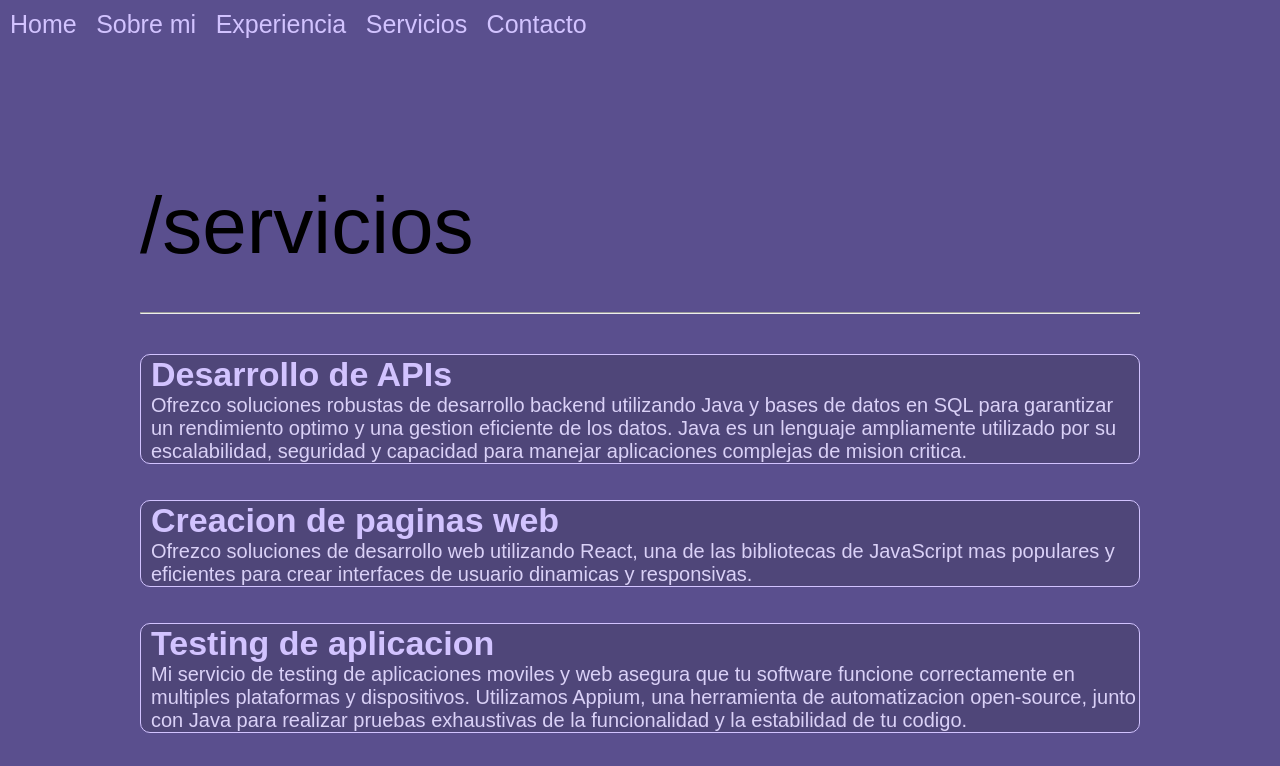
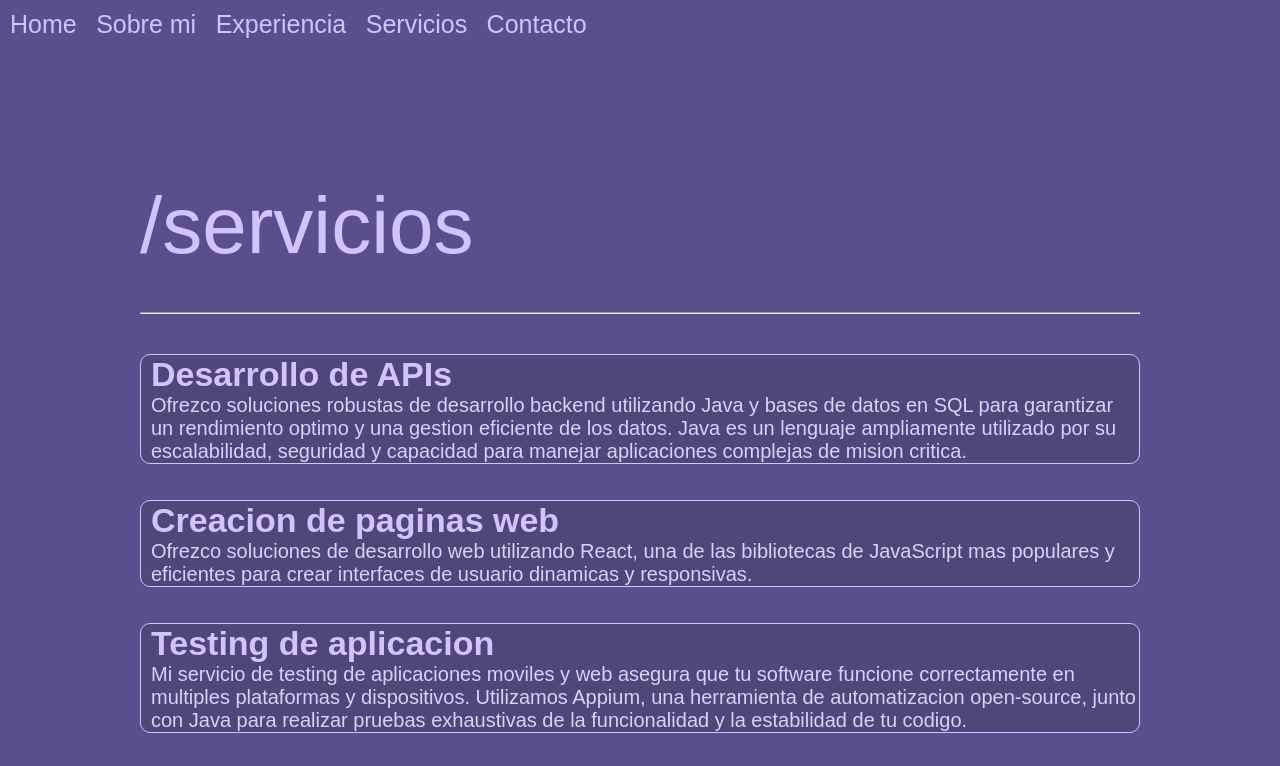
Before and after one commit to neyen03/tpIndividual, a plain HTML site: page pages/services.html in a window 1280 px wide. Shown: the top 766 px of the page. Drawn offline with Linux system fonts and the light colour scheme; a web font is replaced by a local one.

Commit message:
cambio css

```diff
--- a/css/services.css
+++ b/css/services.css
@@ -8,7 +8,7 @@
 .services-title{
     font-family: "NTR", sans-serif;
     font-style: normal;
-    color: c;
+    color: #d2c3ff;
     font-size: 80px;
   }
 
```
